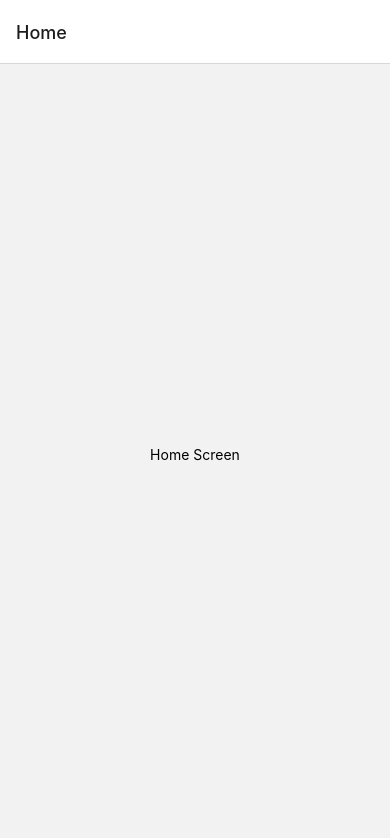
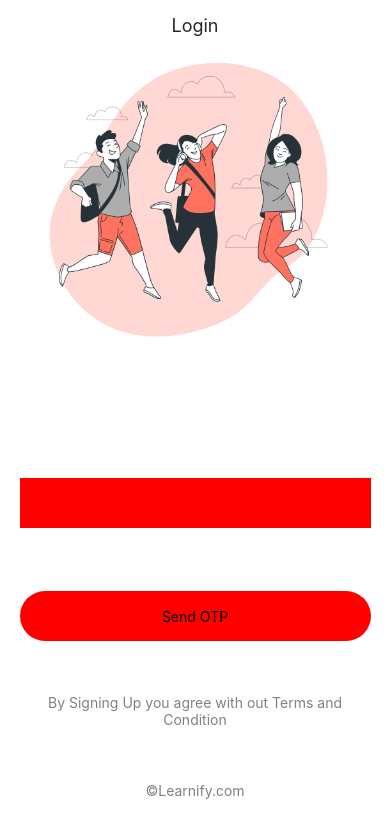
Before and after one commit to shyambhongle/ReactNTest, a React Native app: screen /Login in a window 390 px wide. Before the commit this address had no page. Shown: the top 838 px of the page. Built offline with nearby package versions, Linux system fonts and the light colour scheme.

Commit message:
login layout

```diff
--- a/App.tsx
+++ b/App.tsx
@@ -1,26 +1,11 @@
-// In App.js in a new project
-
 import * as React from 'react';
-import {View, Text} from 'react-native';
 import {NavigationContainer} from '@react-navigation/native';
-import {createNativeStackNavigator} from '@react-navigation/native-stack';
-
-function HomeScreen() {
-  return (
-    <View style={{flex: 1, alignItems: 'center', justifyContent: 'center'}}>
-      <Text>Home Screen</Text>
-    </View>
-  );
-}
-
-const Stack = createNativeStackNavigator();
+import RootNavigator from './src/navigation/RootNavigator';
 
 function App() {
   return (
     <NavigationContainer>
-      <Stack.Navigator>
-        <Stack.Screen name="Home" component={HomeScreen} />
-      </Stack.Navigator>
+      <RootNavigator />
     </NavigationContainer>
   );
 }
--- /dev/null
+++ b/src/components/auth/CopyRight.tsx
@@ -0,0 +1,26 @@
+import {StyleSheet, Text, View} from 'react-native';
+import React from 'react';
+
+const CopyRight = () => {
+  return (
+    <View style={styles.container}>
+      <Text style={styles.label}>©Learnify.com</Text>
+    </View>
+  );
+};
+
+export default CopyRight;
+
+const styles = StyleSheet.create({
+  container: {
+    width: '100%',
+    height: 20,
+    flexDirection: 'row',
+    alignItems: 'center',
+    justifyContent: 'center',
+  },
+  label: {
+    fontSize: 14,
+    color: 'gray',
+  },
+});
--- /dev/null
+++ b/src/components/auth/Terms.tsx
@@ -0,0 +1,28 @@
+import {StyleSheet, Text, View} from 'react-native';
+import React from 'react';
+
+const Terms = () => {
+  return (
+    <View style={styles.container}>
+      <Text style={styles.label}>
+        By Signing Up you agree with out Terms and Condition
+      </Text>
+    </View>
+  );
+};
+
+export default Terms;
+
+const styles = StyleSheet.create({
+  container: {
+    width: '90%',
+    paddingHorizontal: 10,
+    marginVertical: 10,
+  },
+  label: {
+    width: '100%',
+    textAlign: 'center',
+    fontSize: 14,
+    color: 'gray',
+  },
+});
--- /dev/null
+++ b/src/components/common/Button.tsx
@@ -0,0 +1,30 @@
+import {Pressable, StyleSheet, Text} from 'react-native';
+import React from 'react';
+
+interface Props {
+  label: string;
+  cb: () => void;
+}
+
+const Button = (props: Props) => {
+  const {label, cb} = props;
+
+  return (
+    <Pressable style={styles.container} onPress={cb}>
+      <Text>{label}</Text>
+    </Pressable>
+  );
+};
+
+export default Button;
+
+const styles = StyleSheet.create({
+  container: {
+    justifyContent: 'center',
+    alignItems: 'center',
+    width: '90%',
+    height: 50,
+    backgroundColor: 'red',
+    borderRadius: 50,
+  },
+});
--- /dev/null
+++ b/src/components/common/Header.tsx
@@ -0,0 +1,39 @@
+import {Pressable, StyleSheet, Text, View} from 'react-native';
+import React from 'react';
+
+interface Props {
+  title: string;
+  showBack?: boolean;
+}
+
+const Header = (props: Props) => {
+  return (
+    <View style={styles.container}>
+      <Pressable style={styles.backIcon}></Pressable>
+      <Text style={styles.title}>{props.title}</Text>
+    </View>
+  );
+};
+
+export default Header;
+
+const styles = StyleSheet.create({
+  container: {
+    width: '100%',
+    height: 50,
+    flexDirection: 'row',
+    alignItems: 'center',
+    justifyContent: 'center',
+  },
+  title: {
+    fontSize: 18,
+    color: '#262626',
+    fontWeight: '400',
+  },
+  backIcon: {
+    width: 50,
+    height: 50,
+    position: 'absolute',
+    left: 10,
+  },
+});
--- /dev/null
+++ b/src/navigation/RootNavigator.tsx
@@ -0,0 +1,25 @@
+import React from 'react';
+import {createNativeStackNavigator} from '@react-navigation/native-stack';
+import Screen from '../screens';
+import {RootStackParamList} from '../ts/app.type';
+
+const RootStack = createNativeStackNavigator<RootStackParamList>();
+
+const RootNavigator = () => {
+  return (
+    <RootStack.Navigator>
+      <RootStack.Screen
+        name="Login"
+        component={Screen.Login}
+        options={{headerShown: false}}
+      />
+      <RootStack.Screen
+        name="OtpVerify"
+        component={Screen.OtpVerify}
+        options={{headerShown: false}}
+      />
+    </RootStack.Navigator>
+  );
+};
+
+export default RootNavigator;
--- /dev/null
+++ b/src/screens/Login.tsx
@@ -0,0 +1,75 @@
+import {Image, StatusBar, StyleSheet, View} from 'react-native';
+import React from 'react';
+import Header from '../components/common/Header';
+import {SafeAreaView} from 'react-native-safe-area-context';
+import Button from '../components/common/Button';
+import Terms from '../components/auth/Terms';
+import CopyRight from '../components/auth/CopyRight';
+
+const CoverImage = require('../assest/images/cover.png');
+
+const Login = () => {
+  return (
+    <SafeAreaView style={styles.container}>
+      <StatusBar
+        animated={true}
+        backgroundColor="#ffffff"
+        barStyle="dark-content"
+      />
+      <Header title="Login" />
+      <View style={styles.coverImageWrapper}>
+        <Image
+          source={CoverImage}
+          style={styles.coverImage}
+          resizeMode="contain"
+        />
+      </View>
+      <View style={styles.divideWrapper} />
+      <View style={styles.sectionWrapper}>
+        <View style={styles.phoneWrapper} />
+        <Button label="Send OTP" cb={() => {}} />
+        <Terms />
+        <CopyRight />
+      </View>
+    </SafeAreaView>
+  );
+};
+
+export default Login;
+
+const styles = StyleSheet.create({
+  container: {
+    flex: 1,
+    alignItems: 'center',
+    backgroundColor: '#ffffff',
+  },
+  coverImageWrapper: {
+    width: '100%',
+    flex: 0.7,
+    justifyContent: 'center',
+    alignItems: 'center',
+    marginTop: 5,
+  },
+  coverImage: {
+    width: '100%',
+    height: '100%',
+  },
+  sectionWrapper: {
+    width: '100%',
+    flex: 1,
+    justifyContent: 'space-evenly',
+    alignItems: 'center',
+    // backgroundColor: 'green',
+  },
+  phoneWrapper: {
+    width: '90%',
+    height: 50,
+    backgroundColor: 'red',
+    marginVertical: 20,
+  },
+  divideWrapper: {
+    width: '100%',
+    height: 60,
+    // backgroundColor: 'purple',
+  },
+});
--- /dev/null
+++ b/src/screens/OtpVerify.tsx
@@ -0,0 +1,14 @@
+import {StyleSheet, Text, View} from 'react-native';
+import React from 'react';
+
+const OtpVerify = () => {
+  return (
+    <View>
+      <Text>OtpVerify</Text>
+    </View>
+  );
+};
+
+export default OtpVerify;
+
+const styles = StyleSheet.create({});
--- /dev/null
+++ b/src/screens/index.ts
@@ -0,0 +1,7 @@
+import Login from './Login';
+import OtpVerify from './OtpVerify';
+
+export default {
+  Login,
+  OtpVerify,
+};
```
Also changed, not shown: src/ts/app.type.ts (added, +7 -0 lines), src/assest/images/cover.png (added).
